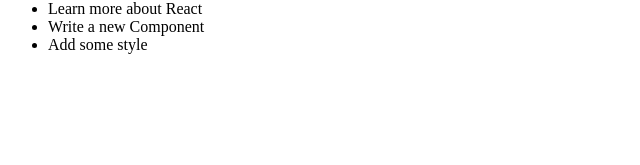
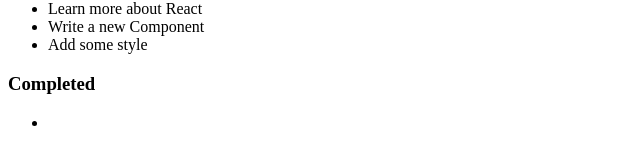
Before and after one commit to found-james/to-do-frontend, a React (Create React App) app: page / in a window 1280 px wide. Shown: the part 147-312 px from the top of the page, without its empty margins (0-640 px from the left). Built offline with nearby package versions, Linux system fonts and the light colour scheme.

Commit message:
completed list set up

```diff
--- a/src/App.js
+++ b/src/App.js
@@ -7,17 +7,21 @@
 
 function App() {
   const [todoList, setTodoList] = useState(toDoListData);
-  const [doneList, setDoneList] = useState([]);
+  const [doneList, setDoneList] = useState(["test"]);
 
   const displayList = (item, idx) => {
     return <li key={idx}> { item.title } </li>
   }
 
+  const handleSubmit = (item) => {
+    setTodoList([...todoList, {title: item}])
+  }
+
   return (
     <section>
-      <Header />
+      <Header handleSubmit={ handleSubmit } />
       <List data={ todoList } displayList={ displayList }/>
-      {/* <Completed />  */}
+      <Completed data={ doneList } displayList={ displayList }/>
     </section>
   );
 }
--- a/src/components/Completed/Completed.js
+++ b/src/components/Completed/Completed.js
@@ -1,12 +1,12 @@
 
-export default function Completed ({ doneList, displayTodo }){
+export default function Completed ({ data, displayList }){
 
     return(
         <>
             <h3>Completed</h3>
             <ul>
                 {
-                    doneList.map(displayTodo)
+                    data.map(displayList)
                 }
                 </ul>
 
--- a/src/components/Header/Header.js
+++ b/src/components/Header/Header.js
@@ -1,22 +1,22 @@
 import {useState} from "react";
 
-export default function Header () {
+export default function Header ({ handleSubmit }) {
     const [input, setInput] = useState("");
 
     const handleChange = e => {
         setInput(e.target.value)
     }
 
-    const handleSubmit = (e) => {
+    const handleFormSubmit = (e) => {
         e.preventDefault();
-
+        handleSubmit(input);
         setInput("");
     }
 
     return (
         <header>
             <h1>My To Do List: </h1>
-            <form onSubmit={handleSubmit}>
+            <form onSubmit={handleFormSubmit}>
                 <label htmlFor="to-do-item">New Item</label>
                 <input type="text" id="to-do-item" name="to-do-item" value={input} onChange={ handleChange }/>
             </form>
```
